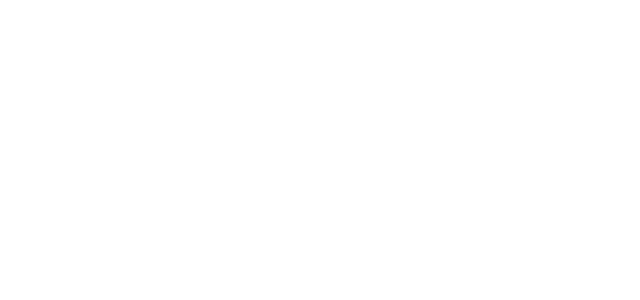
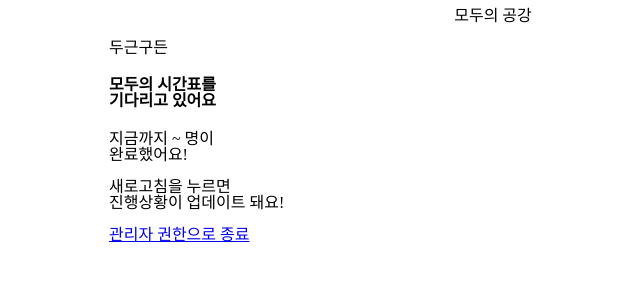
Before and after one commit to Yang-Min-Seok/client, a React (Create React App) app: page /gather in a window 1280 px wide. Before the commit this address had no page. Shown: the top 300 px of the page, without its empty margins (147-787 px from the left). Built offline with nearby package versions, Linux system fonts and the light colour scheme.

Commit message:
Fifth page framing

```diff
--- a/src/App.js
+++ b/src/App.js
@@ -3,6 +3,7 @@ import Landing from "./pages/landing";
 import Teams from "./pages/teams";
 import Share from "./pages/share";
 import Upload from "./pages/upload";
+import Gather from "./pages/gather"
 
 function App() {
   return (
@@ -13,6 +14,7 @@ function App() {
           <Route path={`/teams`} element={<Teams />}></Route>
           <Route path={`/share`} element={<Share />}></Route>
           <Route path={`/upload`} element={<Upload />}></Route>
+          <Route path={`/gather`} element={<Gather />}></Route>
         </Routes>
       </Router>
     </div>
--- /dev/null
+++ b/src/pages/gather/body.jsx
@@ -0,0 +1,38 @@
+import { BodyDiv, Topper, GatheringBox, Refresh } from "./style";
+import { Link } from "react-router-dom";
+function Body() {
+
+    return (
+        <BodyDiv>
+
+            <Topper>
+                <div></div>
+                <div></div>
+            </Topper>
+
+            <GatheringBox>
+                <p>두근구든</p>
+                <h4>
+                    모두의 시간표를<br />
+                    기다리고 있어요
+                </h4>
+                <Refresh>
+
+                </Refresh>
+                <p>
+                    지금까지 ~ 명이<br />
+                    완료했어요!
+                </p>
+                <p>
+                    새로고침을 누르면<br />
+                    진행상황이 업데이트 돼요!
+                </p>
+            </GatheringBox>
+
+            <Link to="#">관리자 권한으로 종료</Link>
+
+        </BodyDiv>
+    )
+}
+
+export default Body;
--- /dev/null
+++ b/src/pages/gather/index.jsx
@@ -0,0 +1,14 @@
+import Wrapper from "../../styles/global/wrap";
+import Header from "../../styles/global/header";
+import Body from "./body";
+
+function Upload() {
+    return (
+        <Wrapper>
+            <Header>모두의 공강</Header>
+            <Body></Body>
+        </Wrapper>
+    )
+}
+
+export default Upload;
--- /dev/null
+++ b/src/pages/gather/style.jsx
@@ -0,0 +1,14 @@
+import styled from "styled-components";
+
+export const BodyDiv = styled.div`
+
+`
+export const Topper = styled.div`
+
+`
+export const GatheringBox = styled.div`
+
+`
+export const Refresh = styled.div`
+
+`
```
